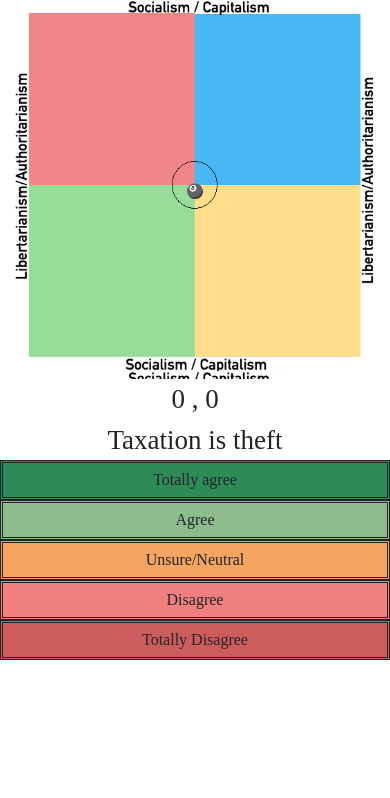
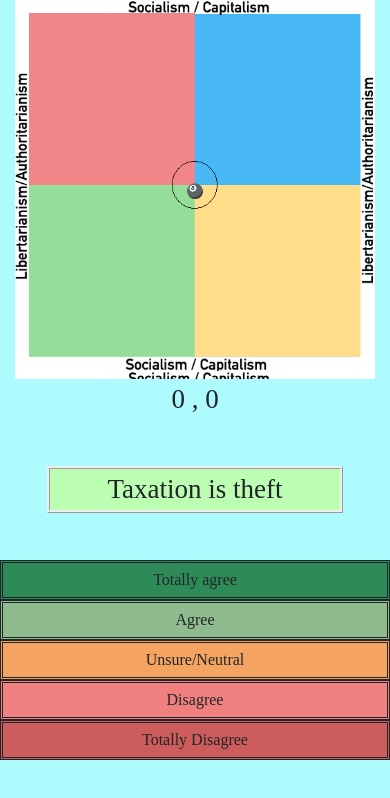
Before and after one commit to Kibranoz/polcompass, a React (Create React App) app: page / in a window 390 px wide. Shown: the top 798 px of the page. Built offline with nearby package versions, Linux system fonts and the light colour scheme.

Commit message:
changed look and grids

```diff
--- a/src/AnswerSelection/AnswerSelection.css
+++ b/src/AnswerSelection/AnswerSelection.css
@@ -1,4 +1,4 @@
 .questionArea{
-    max-width:1000px;
+    max-width:600px;
     margin:auto;
 }
--- a/src/App.css
+++ b/src/App.css
@@ -28,6 +28,16 @@
   color: #61dafb;
 }
 
+.qContainer{
+  display: flex;
+  align-content: center;
+  justify-content: center;
+}
+@media (max-width:500px){
+  .qContainer{
+    padding:unset;
+  }
+}
 @keyframes App-logo-spin {
   from {
     transform: rotate(0deg);
--- a/src/App.js
+++ b/src/App.js
@@ -72,13 +72,13 @@ class App extends Component{
     <div className="App">
       <div className="container-fluid">
       <div className = "row">
-      <div className="col-12">
+      <div className="col-lg-5">
     <Grid economic = {this.state.economic} social = {this.state.social}></Grid>
+    </div>
+    <div className="col-lg-7 qContainer">
+    <Question questionString = {this.questions[this.state.questionIndex]["question"]}></Question>
+    </div>
     </div></div>
-    <div className="container-fluid">
-    <div className="col-12">
-    <Question questionString = {this.questions[this.state.questionIndex]["question"]}></Question>
-    </div></div> </div>
     <AnswerSelection question = {this.questions[this.state.questionIndex]} questionHandler = {this.nextQuestion} clickHandlerFunctions={{"economic":this.changeEconomicStateBy,"social": this.changeSocialStateBy}}></AnswerSelection>
     </div>
   );
--- a/src/Question/Question.css
+++ b/src/Question/Question.css
@@ -1,7 +1,25 @@
 div.question{
     font-size:27px;
-    min-height: 20px;
+    display: flex;
+    justify-content: space-around;
+    flex-wrap: wrap;
+    flex-grow: 1;
+    align-content: center;
+    align-items:center;
+    text-align:center;
+    max-width: 521px;
+    border-style: ridge;
+    margin:12%;
+    background-color: rgb(188, 255, 179);
 }
 div{
     font-size:27px;
 }
+
+@media (max-width:500px){
+    .question{
+    width:100%;
+
+    margin:unset;
+    }
+}
--- a/src/Question/Question.js
+++ b/src/Question/Question.js
@@ -10,7 +10,7 @@ class Question extends Component{
       render(){
         return(
             <Fragment>
-                <div className="question">
+                <div className="question container-fluid">
                    { this.props.questionString }
                 </div>
             </Fragment>
--- a/src/grid/Grid.css
+++ b/src/grid/Grid.css
@@ -11,8 +11,8 @@ div.grid-area{
 }
 
 @media (max-width:500px){
-    div.grid-area, .Grid img{
-   width:100%;
+    div.grid-area{
+   width:100%!important;
    margin: unset;
    padding:unset;
    background-size: 100%;
--- a/src/index.css
+++ b/src/index.css
@@ -4,6 +4,7 @@ body {
   -webkit-font-smoothing: antialiased;
   -moz-osx-font-smoothing: grayscale;
   min-height:100%!important;
+  background-color:rgb(174, 251, 255);
 }
 
 code {
```
